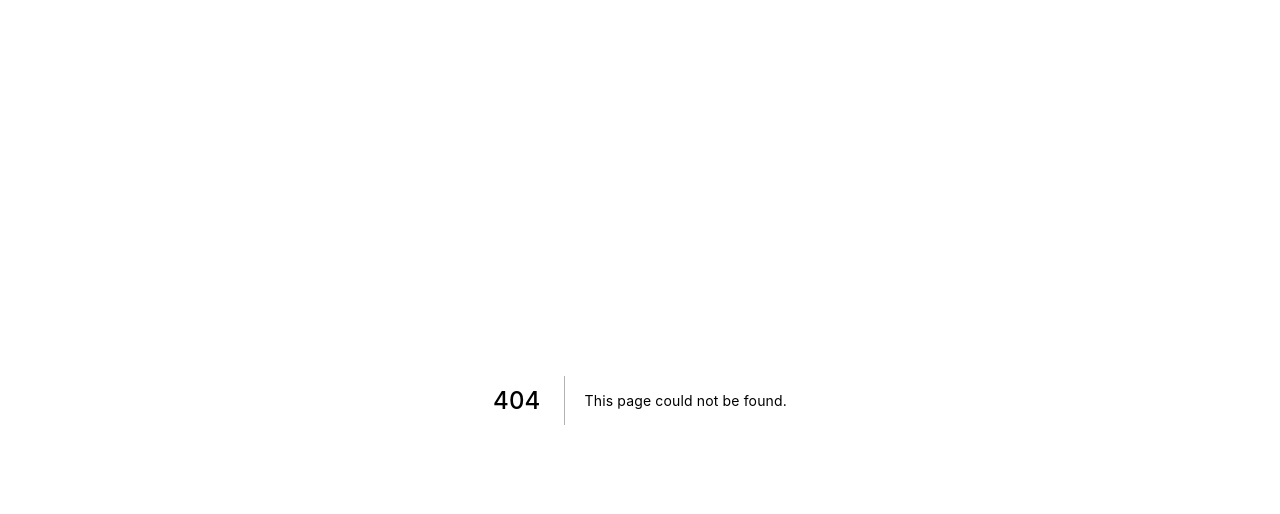
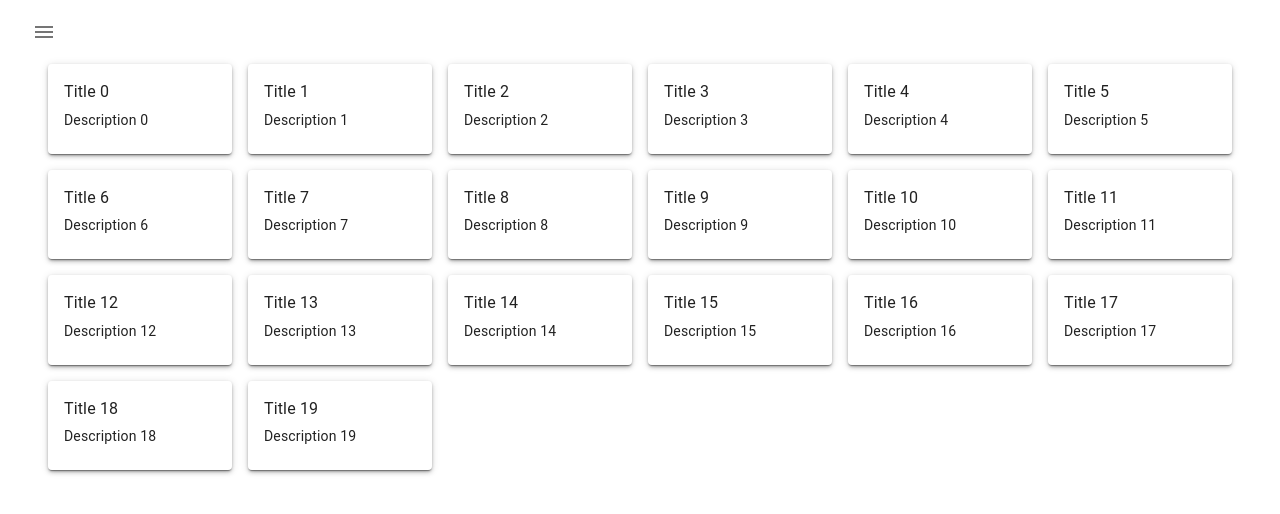
Before and after one commit to alexanderKaramushko/clean-architecture-frontend, a Next.js app: page /categories in a window 1280 px wide. Before the commit this address had no page. Shown: the top 514 px of the page. Built offline with nearby package versions, Linux system fonts and the light colour scheme.

Commit message:
add categories, add mui/system

```diff
--- a/package.json
+++ b/package.json
@@ -11,6 +11,7 @@
     "@material-ui/lab": "^4.0.0-alpha.57",
     "@mui/icons-material": "^5.0.4",
     "@mui/material": "^5.0.4",
+    "@mui/system": "^5.0.5",
     "@types/lodash": "^4.14.175",
     "classnames": "^2.3.1",
     "crocks": "^0.12.4",
--- /dev/null
+++ b/src/components/organisms/CategoryCard/index.tsx
@@ -0,0 +1,25 @@
+import React, { FC, ReactElement } from 'react';
+
+import { Card, CardContent, Paper } from '@mui/material';
+import { styled } from '@mui/material/styles';
+import { SimpleCardProps } from './types';
+
+// todo move StyledPaper to separate component
+const StyledPaper = styled(Paper)(({ theme }) => ({
+  '&:hover': {
+    boxShadow: theme.shadows[6],
+  },
+  boxShadow: theme.shadows[3],
+}));
+
+export const SimpleCard: FC<SimpleCardProps> = ({ children, ...props }): ReactElement => (
+  <StyledPaper>
+    <Card {...props}>
+      <CardContent>
+        {children}
+      </CardContent>
+    </Card>
+  </StyledPaper>
+);
+
+SimpleCard.displayName = 'CategoryCard';
--- /dev/null
+++ b/src/components/organisms/CategoryCard/types.ts
@@ -0,0 +1,3 @@
+import { CardProps } from '@mui/material';
+
+export type SimpleCardProps = CardProps;
--- /dev/null
+++ b/src/components/organisms/Layout/index.tsx
@@ -0,0 +1,20 @@
+import React, { FC, ReactElement } from 'react';
+
+import AppBar from 'components/organisms/AppBar/Container';
+import ActionsPanel from 'components/organisms/ActionsPanel/Container';
+
+import { Box } from '@mui/system';
+import { LayoutProps } from './types';
+
+export const Layout: FC<LayoutProps> = ({ children }): ReactElement => (
+  <>
+    <AppBar>
+      <ActionsPanel />
+    </AppBar>
+    <Box my={8} mx={6}>
+      {children}
+    </Box>
+  </>
+);
+
+Layout.displayName = 'Layout';
--- /dev/null
+++ b/src/components/organisms/Layout/types.ts
@@ -0,0 +1,3 @@
+import { PropsWithChildren } from 'react';
+
+export type LayoutProps = PropsWithChildren<{}>;
--- a/src/pages/_app.tsx
+++ b/src/pages/_app.tsx
@@ -12,6 +12,8 @@ import { CssBaseline } from '@mui/material';
 import StoreProvider from 'adapters/store/StoreProvider';
 import { store } from 'adapters/store';
 
+import { Layout } from 'components/organisms/Layout';
+
 const _App = ({ Component, pageProps }: any): ReactElement => (
   <>
     <Head>
@@ -24,7 +26,9 @@ const _App = ({ Component, pageProps }: any): ReactElement => (
     <StoreProvider store={store}>
       <ThemeProvider theme={theme}>
         <CssBaseline />
-        <Component {...pageProps} />
+        <Layout>
+          <Component {...pageProps} />
+        </Layout>
       </ThemeProvider>
     </StoreProvider>
   </>
--- /dev/null
+++ b/src/pages/categories/index.tsx
@@ -0,0 +1,42 @@
+/* eslint-disable @typescript-eslint/no-explicit-any */
+import React, { FC } from 'react';
+
+import { SimpleCard } from 'components/organisms/CategoryCard';
+import { Grid, Typography } from '@mui/material';
+
+const Categories: FC<any> = (props) => {
+  const { categories } = props;
+
+  return (
+    <Grid container spacing={2}>
+      {categories.map(({ title, description }: any) => (
+        <Grid item sm={2}>
+          <SimpleCard key={title}>
+            <Typography variant="body1" gutterBottom>
+              {title}
+            </Typography>
+            <Typography variant="body2">
+              {description}
+            </Typography>
+          </SimpleCard>
+        </Grid>
+      ))}
+    </Grid>
+  );
+};
+
+// eslint-disable-next-line @typescript-eslint/explicit-function-return-type
+export function getStaticProps() {
+  return {
+    props: {
+      categories: new Array(20)
+        .fill(null)
+        .map((_, index) => ({
+          description: `Description ${index}`,
+          title: `Title ${index}`,
+        })),
+    },
+  };
+}
+
+export default Categories;
--- a/src/pages/main/[pid].tsx
+++ b/src/pages/main/[pid].tsx
@@ -1,3 +1,4 @@
+/* eslint-disable @typescript-eslint/no-explicit-any */
 import Image from 'next/image';
 import React, { FC } from 'react';
 
@@ -19,6 +20,7 @@ const Main: FC<any> = (props) => {
   );
 };
 
+// eslint-disable-next-line @typescript-eslint/explicit-function-return-type
 export async function getStaticPaths() {
   return {
     fallback: true,
@@ -26,6 +28,7 @@ export async function getStaticPaths() {
   };
 }
 
+// eslint-disable-next-line @typescript-eslint/explicit-function-return-type
 export async function getStaticProps({ params }: any) {
   const { pid } = params;
 
```
Also changed, not shown: src/pages/index.tsx (+0 -11 lines), 1 other file (tests, documents, lock files or other folders).
